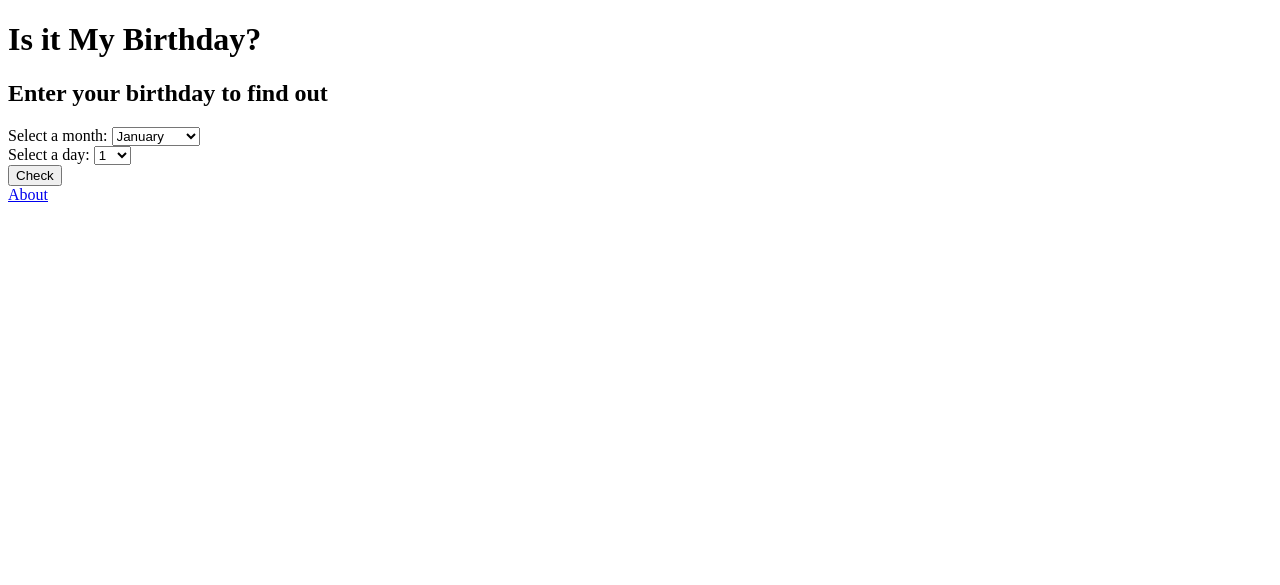
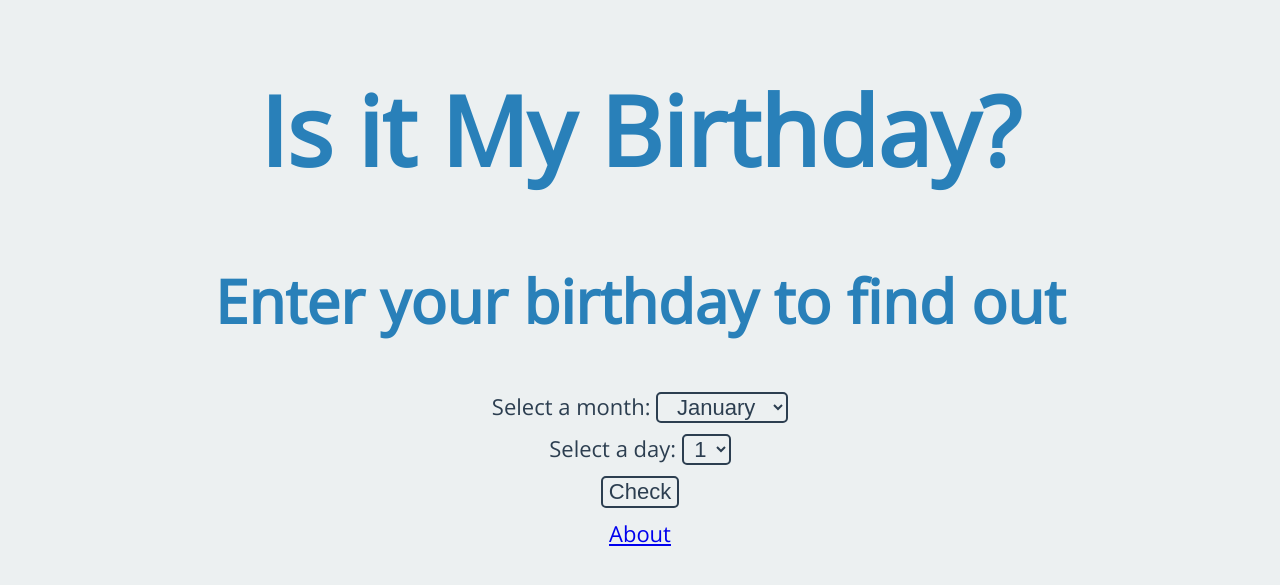
Before and after one commit to evinai/c-codio-flask-docker-1023-tut, a Flask app: page / in a window 1280 px wide. Shown: the top 585 px of the page. Run offline with Flask 3, Linux system fonts and the light colour scheme.

Commit message:
added css

```diff
--- a/birthday/static/style.css
+++ b/birthday/static/style.css
@@ -0,0 +1,35 @@
+body {
+  font-family: "Open Sans", sans-serif;
+  text-align: center;
+  background-color: #ecf0f1;
+  color: #2c3e50;
+  font-size: 22px;
+}
+h1 {
+  font-size: 96px;
+  color: #2980b9;
+}
+
+h2 {
+  font-size: 60px;
+  color: #2980b9;
+}
+input {
+  font-size: 22px;
+  color: #2c3e50;
+  margin-bottom: 10px;
+  border-radius: 5px;
+  border: 2px solid #2c3e50;
+  background-color: #ecf0f1;
+}
+.dropdown {
+  font-size: 16px;
+  padding: 5 5px;
+  text-align: center;
+  border-radius: 5px;
+  border: 2px solid #2c3e50;
+  font-size: 22px;
+  color: #2c3e50;
+  margin-bottom: 10px;
+  background-color: #ecf0f1;
+}
--- a/birthday/templates/template.html
+++ b/birthday/templates/template.html
@@ -2,8 +2,11 @@
 <html>
   <head>
     <meta charset="utf-8">
+    <link rel="stylesheet"  type="text/css" href="{{url_for('.static', filename='style.css')}}">
+    <link rel="stylesheet" href="https://fonts.googleapis.com/css?family=Open%20Sans">
     <title>Parent Template</title>
   </head>
+
   <body>
     <header>
       <h1 class="title">Is it My Birthday?</h1>
```
